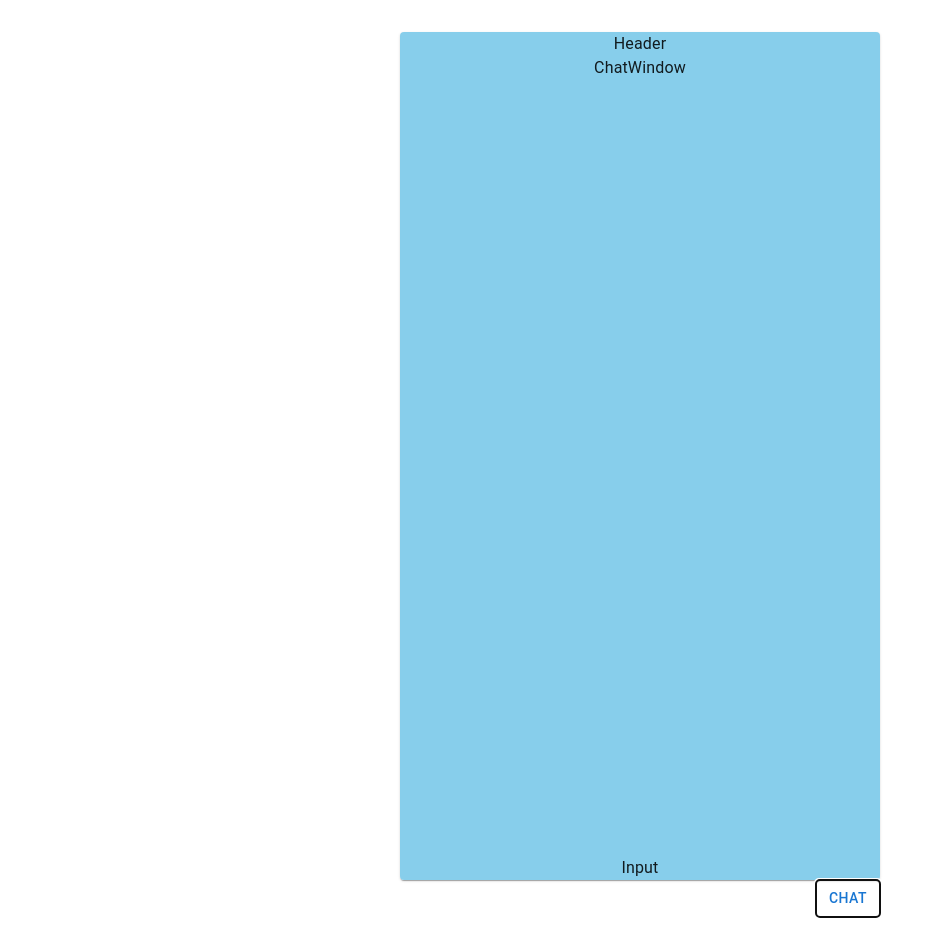
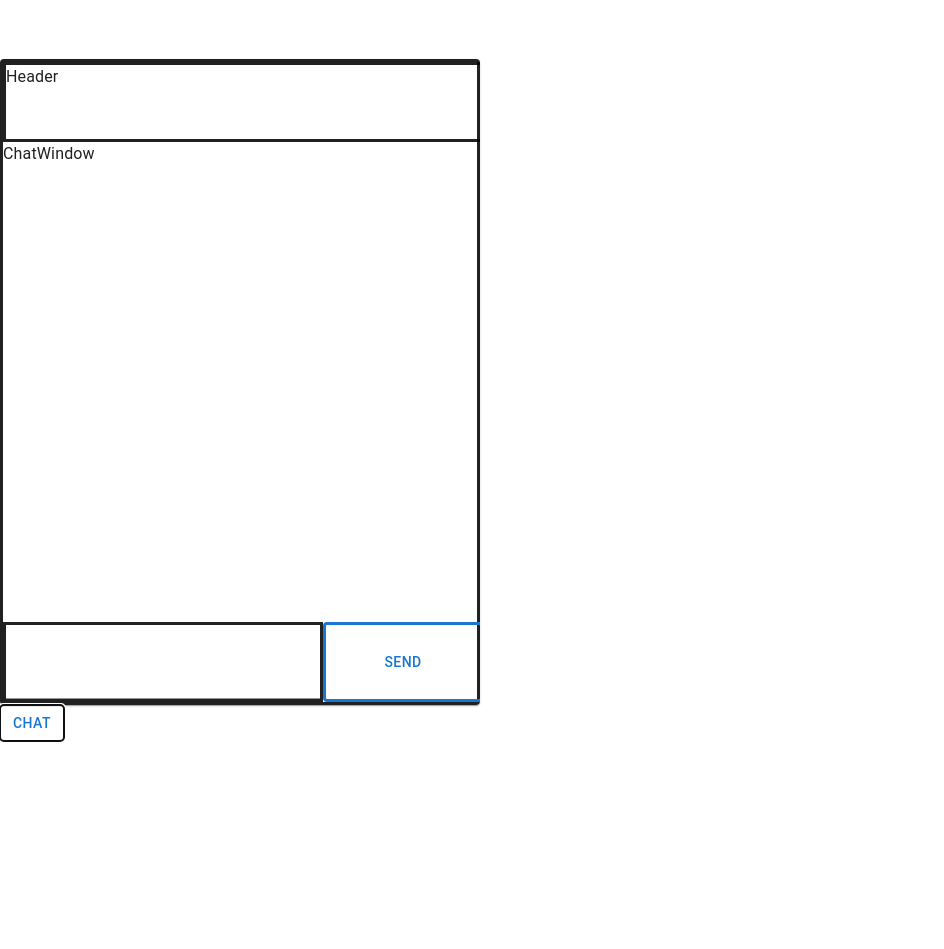
Before and after one commit to sr-garje99/chatbot, a React (Vite) app: page / in a window 1280 px wide. Both pictures are taken after a click on the button "CHAT". Shown: the whole page, without its empty margins (0-944 px from the left). After the commit the page ends 800 px from the top, so only its background shows below. Built offline with nearby package versions, Linux system fonts and the light colour scheme.

Commit message:
added css

```diff
--- a/src/App.jsx
+++ b/src/App.jsx
@@ -1,6 +1,6 @@
 import { useState } from 'react'
 import { StyledEngineProvider,CssBaseline, } from '@mui/material'
-import './App.css'
+//import './App.css'
 import ChatWindow from './copmponents/ChatWindow'
 import {Button} from '@mui/material'
 
@@ -12,7 +12,8 @@ function App() {
         <StyledEngineProvider injectFirst>
           <CssBaseline/>
            {count && <ChatWindow/>}
-           <Button style={{float:"right"}}onClick={()=>{setCount(!count)}}>chat</Button>
+
+           <Button style={{float:"left"}}onClick={()=>{setCount(!count)}}>chat</Button>
         </StyledEngineProvider>
     </>
   )
--- a/src/copmponents/ChatWindow.jsx
+++ b/src/copmponents/ChatWindow.jsx
@@ -1,19 +1,26 @@
 import React from 'react'
-import { Card } from '@mui/material'
+import { Card, TextField,Input,Button } from '@mui/material'
 const ChatWindow = () => {
   return (
     <>
     <Card>
-    <div className='Card' style={{width:"30rem",hright:"100rem",backgroundColor:"skyblue",border:"1rem",
-       borderBlockColor:"white" }}>
-          <div>
+    <div className='Card' style={{width:"30rem",hright:"100rem",backgroundColor:"white",border:"solid",}}>
+          <div style={{height:"5rem",width:"30rem",border:"solid"}}>
                 Header
         </div>
-        <div style={{height:"50rem"}}>
+        <div style={{height:"30rem"}}>
             ChatWindow
         </div>
-        <div>
-            Input
+        <div style={{height:"5rem",width:"30rem",display:"flex"}}>
+          <Input style={{height:"5rem",width:"20rem",border:"solid"}}>
+          <TextField>
+          Input
+          </TextField>
+          </Input>
+          <Button style={{height:"5rem",width:"10rem",border:"solid"}}>
+            send
+          </Button>
+
         </div>
     </div>
     </Card>
```
